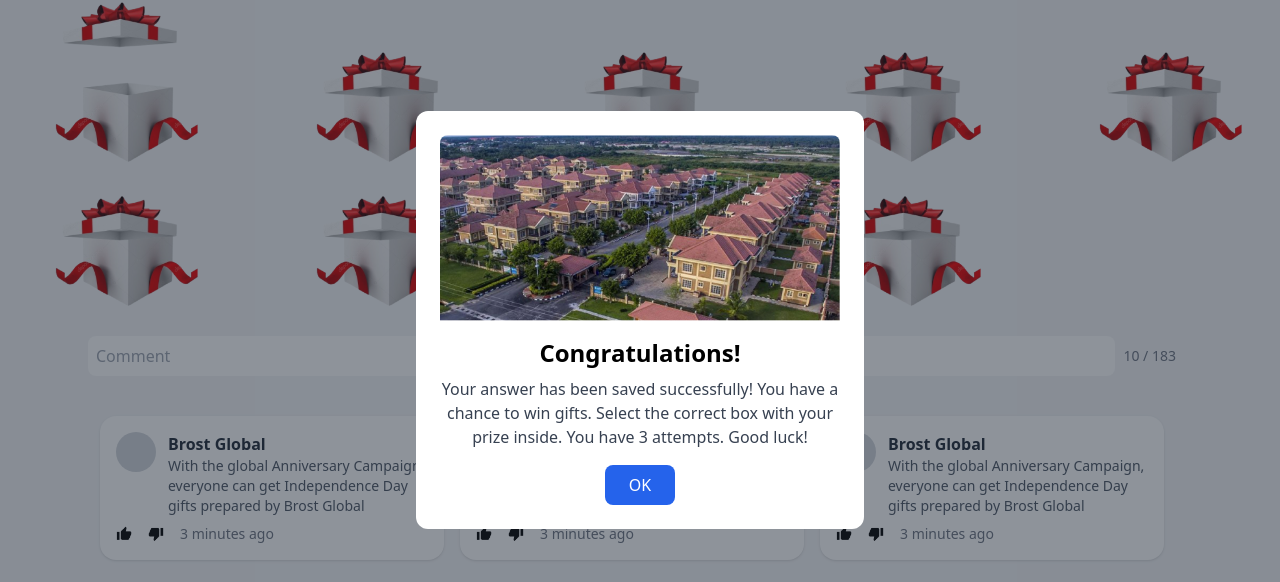
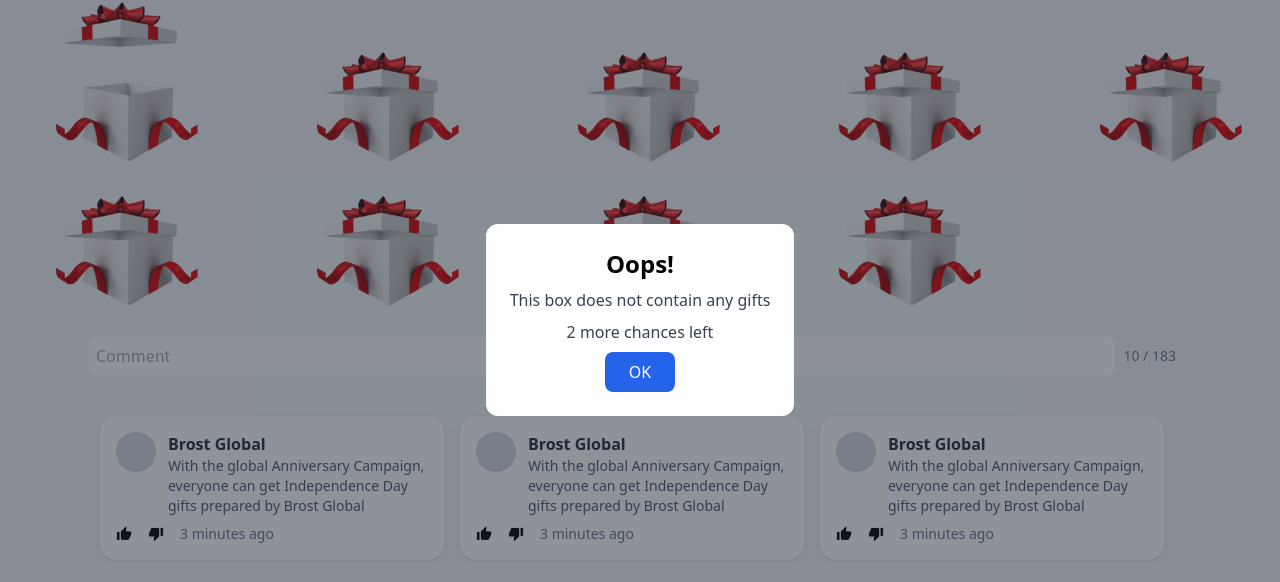
Before and after one commit to ZiRael-Code/BrostGlobal, a plain HTML site: page html/SurpriseBox.html in a window 1280 px wide. Both pictures are taken after a click on the element 118 px from the left and 211 px from the top of the page. Shown: the part 80-662 px from the top of the page. Drawn offline with nearby package versions, Linux system fonts and the light colour scheme.

Commit message:
commit again

```diff
--- a/html/SurpriseBox.html
+++ b/html/SurpriseBox.html
@@ -127,11 +127,12 @@
 <div id="popuppc" class="fixed inset-0 bg-gray-800 bg-opacity-50 flex items-center hidden justify-center p-4 md:p-0">
     <div class="bg-white rounded-xl p-6 max-w-md text-center w-full md:w-auto">
         <!-- Image at the top -->
-        <img src="../img/house.jpg" alt="House" class="w-full rounded-t-lg mb-4">
 
-        <h2 class="text-2xl font-bold mb-2">Congratulations!</h2>
-        <p class="text-gray-700 mb-4">
-            Your answer has been saved successfully! You have a chance to win gifts. Select the correct box with your prize inside. You have 3 attempts. Good luck!
+        <h2 class="text-2xl font-bold mb-2">Oops!</h2>
+        <p class="text-gray-700 mb-2">
+            This box does not contain any gifts
+        </p> <p class="text-gray-700 mb-2">
+        2 more chances left
         </p>
         <button onclick=closeEmptyPopup() class="bg-blue-600 text-white rounded-lg px-4 py-2 md:px-6 md:py-2">OK</button>
     </div>
```
